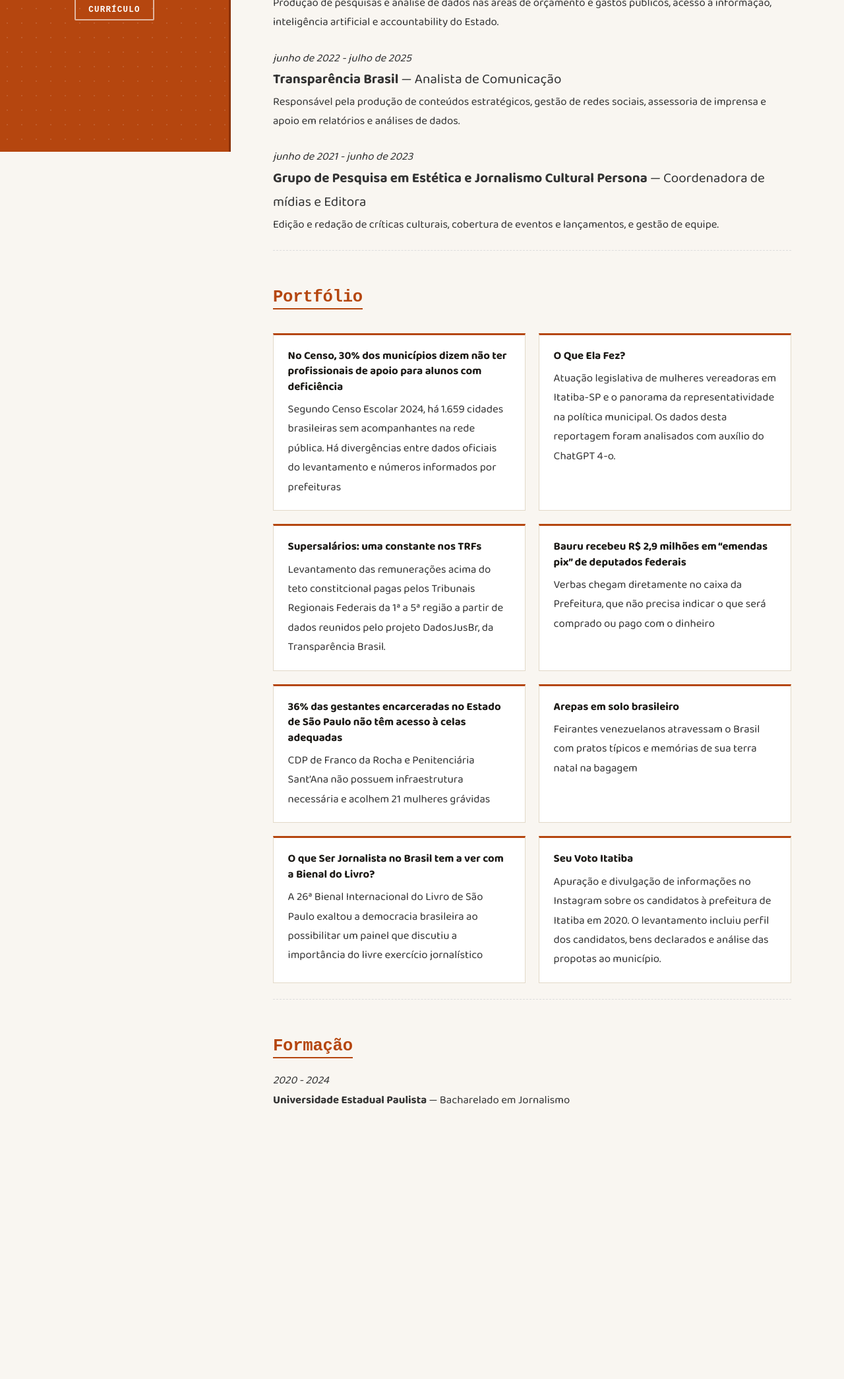
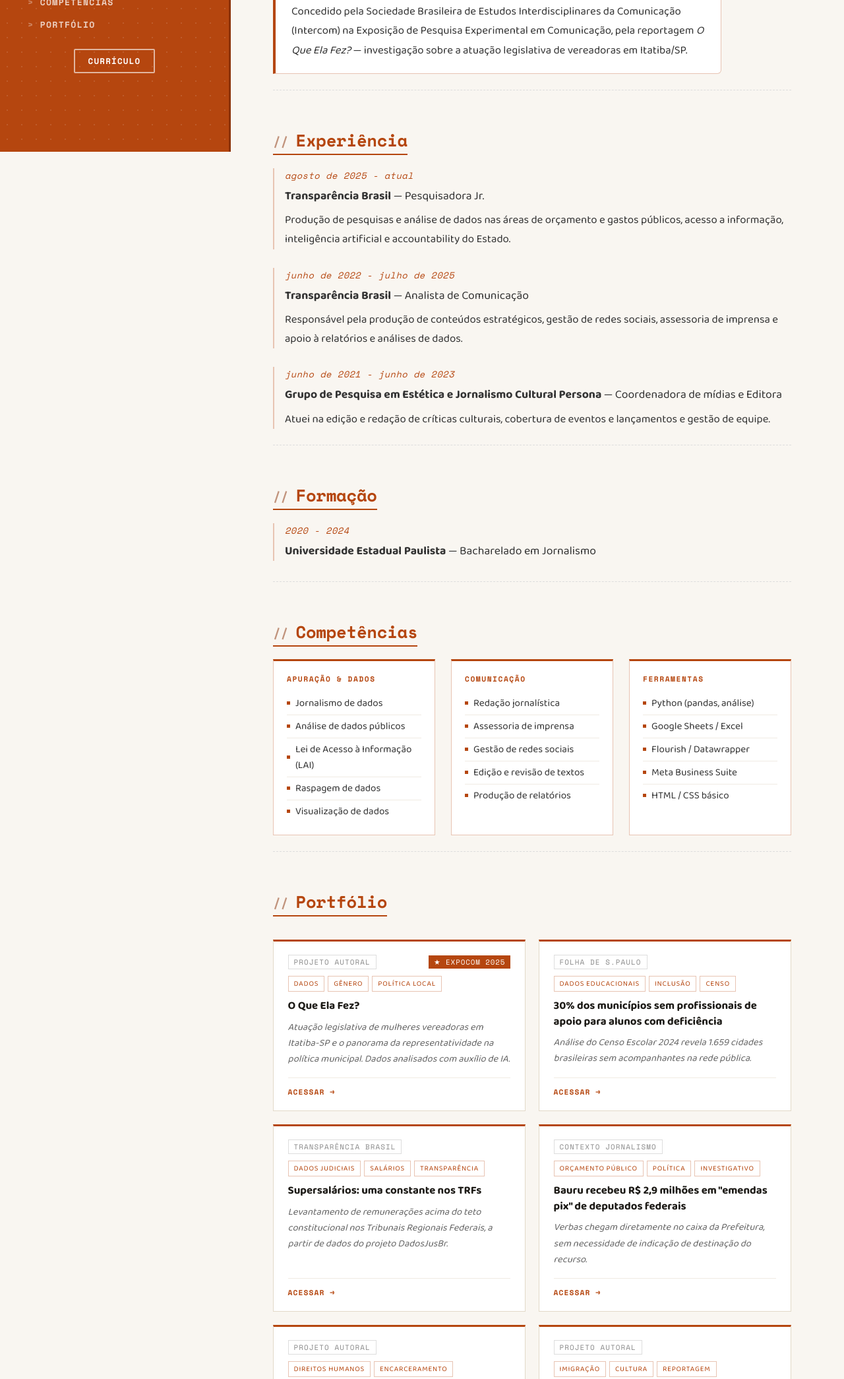
Before and after one commit to mendesns/portfolio-nathalia-mendes, a plain HTML site: page index.html in a window 1280 px wide. Shown: the part 570-2660 px from the top of the page at 66% size. Before the commit the page ends 2380 px from the top, so only its background shows below. Drawn offline with nearby package versions, Linux system fonts and the light colour scheme.

Commit message:
Update index.html

```diff
--- a/index.html
+++ b/index.html
@@ -4,107 +4,234 @@
   <meta charset="UTF-8" />
   <meta name="viewport" content="width=device-width, initial-scale=1.0" />
   <meta property="og:title" content="Nathália Mendes | Jornalista" />
-  <meta property="og:description" content="Site pessoal de Nathália Mendes, jornalista e pesquisadora da Transparência Brasil." />
+  <meta property="og:description" content="Site pessoal de Nathália Mendes, jornalista e analista de comunicação na Transparência Brasil." />
   <meta property="og:type" content="website" />
-  <meta property="og:image" content="objects/meta-perfil-nathalia.jpg" />
-  <meta property="og:url" content="https://mendesns.github.io/portfolio-nathalia-mendes" />
+  <meta property="og:image" content="https://cdn.glitch.global/7c25afc9-d161-4479-a7f8-7243170cc065/gustavo-sanchez-KSYmDencztw-unsplash.jpg?v=1744308526290" />
+  <meta property="og:url" content="https://seusite.glitch.me" />
 
   <link rel="preconnect" href="https://fonts.googleapis.com">
   <link rel="preconnect" href="https://fonts.gstatic.com" crossorigin>
-  <link href="https://fonts.googleapis.com/css2?family=Baloo+2:wght@400;700&display=swap" rel="stylesheet">
+  <link href="https://fonts.googleapis.com/css2?family=Baloo+2:wght@400;700&family=Space+Mono:wght@400;700&display=swap" rel="stylesheet">
   <link rel="stylesheet" href="style.css" />
   <title>Nathália Mendes | Jornalista</title>
 </head>
 <body>
+
   <aside>
-    <img src="objects/perfil-nathalia.jpg" alt="Foto de Nathália Mendes">
+    <img src="https://cdn.glitch.global/7c25afc9-d161-4479-a7f8-7243170cc065/3eeb117f-9612-46d3-80fc-9e6e1f19891f5.jpg?v=1744304571882" alt="Foto de Nathália Mendes">
     <h1>Nathália Mendes</h1>
-    <p class="titulo">Jornalista</p>
-    <p class="metadata">São Paulo, Brasil</p>
+    <p class="titulo">Jornalista com foco em dados, poder e prestação de contas. Formada pela Unesp.</p>
+    <p class="metadata aside-meta">São Paulo, Brasil</p>
     <p><a href="mailto:nathalia.mendes@unesp.br">nathalia.mendes@unesp.br</a></p>
     <p><a href="https://www.linkedin.com/in/nathália-mendes-0b4385219" target="_blank">LinkedIn</a></p>
     <nav>
       <a class="nav-link" href="#sobre">Sobre</a>
+      <a class="nav-link" href="#premios">Prêmios</a>
       <a class="nav-link" href="#experiencia">Experiência</a>
       <a class="nav-link" href="#formacao">Formação</a>
+      <a class="nav-link" href="#competencias">Competências</a>
       <a class="nav-link" href="#portfolio">Portfólio</a>
     </nav>
-    <a class="download-button" href="objects/curriculo-nathalia-mendes.pdf" download>Currículo</a>
+    <a class="download-button" href="https://cdn.glitch.global/7c25afc9-d161-4479-a7f8-7243170cc065/Profile.pdf?v=1744908925371" download>Currículo</a>
   </aside>
 
   <main>
+
+    <!-- SOBRE -->
     <section id="sobre">
-      <h2>Sobre</h2>
-      <p class="metadata">Sou jornalista formada pela UNESP. Tenho experiência com jornalismo de dados, comunicação para o terceiro setor e conteúdo para redes sociais. Sou pesquisadora da Transparência Brasil atualmente.</p>
-      <br> <p class="metadata">Já desenvolvi projetos voltados à política local e sua intersecção com questões de gênero, como a reportagem <a href="https://oqueelafez.wixsite.com/o-que-ela-fez/" style="color: #918461" target="_blank">O Que Ela Fez?</a> de dados sobre a atuação legislativa de vereadoras em Itatiba/SP, pela qual fui vencedora da Exposição de Pesquisa Experimental em Comunicação (Expocom) em produção em jornalismo investigativo ou de dados, etapa Sudeste 2025, da Sociedade Brasileira de Estudos Interdisciplinares da Comunicação (Intercom). Também criei e coordenei a iniciativa <a href="https://www.instagram.com/seuvotoitatiba/" style="color: #918461" target="_blank">Seu Voto Itatiba</a>, que em 2020 realizou a apuração e divulgação dos planos de governo dos candidatos à prefeitura do município de Itatiba. </p>
+      <h2><span class="section-prefix">// </span>Sobre</h2>
+      <p class="metadata">Sou jornalista formada pela UNESP. Tenho experiência com jornalismo de dados, comunicação para o terceiro setor e conteúdo para redes sociais. Atualmente sou analista de comunicação na Transparência Brasil e faço investigações independentes de política em Itatiba, São Paulo.</p>
+      <br>
+      <p class="metadata">Já desenvolvi projetos voltados à política local e sua intersecção com questões de gênero, como a reportagem <a href="https://oqueelafez.wixsite.com/o-que-ela-fez/" target="_blank">O Que Ela Fez? Dados sobre a atuação legislativa de vereadoras em Itatiba/SP</a>, ganhadora do Prêmio Expocom Sudeste 2025, e a iniciativa <a href="https://www.instagram.com/seuvotoitatiba/" target="_blank">Seu Voto Itatiba</a>, que em 2020 realizou a apuração e divulgação dos planos de governo dos candidatos à prefeitura do município de Itatiba.</p>
     </section>
 
-    <section id="experiencia">
-      <h2>Experiência</h2>
-            <p class="metadata"> <i> agosto de 2025 - atual </i> </p>
-     <p class="metadata" style="font-size: 1.3rem;"><strong>Transparência Brasil</strong> — Pesquisadora jr. </p>
-    <p class="metadata">Produção de pesquisas e análise de dados nas áreas de orçamento e gastos públicos, acesso a informação, inteligência artificial e accountability do Estado. </p>
-           <br>
-      <p class="metadata"> <i> junho de 2022 - julho de 2025 </i> </p>
-      <p class="metadata" style="font-size: 1.3rem;"><strong>Transparência Brasil</strong> — Analista de Comunicação </p>
-      <p class="metadata">Responsável pela produção de conteúdos estratégicos, gestão de redes sociais, assessoria de imprensa e apoio em relatórios e análises de dados.</p>
-      <br>
-                  <p class="metadata"> <i> junho de 2021 - junho de 2023 </i> </p>
-      <p class="metadata" style="font-size: 1.3rem;"><strong>Grupo de Pesquisa em Estética e Jornalismo Cultural Persona </strong> — Coordenadora de mídias e Editora</p>
-      <p class="metadata">Edição e redação de críticas culturais, cobertura de eventos e lançamentos, e gestão de equipe.</p>
+    <!-- PRÊMIOS -->
+    <section id="premios">
+      <h2><span class="section-prefix">// </span>Prêmios</h2>
+      <div class="premio-card">
+        <div class="premio-header">
+          <span class="premio-badge">★ Expocom 2025</span>
+          <span class="premio-categoria">Jornalismo Investigativo ou de Dados</span>
+        </div>
+        <p class="premio-titulo">1º lugar — etapa Sudeste</p>
+        <p class="metadata">Concedido pela Sociedade Brasileira de Estudos Interdisciplinares da Comunicação (Intercom) na Exposição de Pesquisa Experimental em Comunicação, pela reportagem <em>O Que Ela Fez?</em> — investigação sobre a atuação legislativa de vereadoras em Itatiba/SP.</p>
+      </div>
     </section>
 
+    <!-- EXPERIÊNCIA -->
+    <section id="experiencia">
+      <h2><span class="section-prefix">// </span>Experiência</h2>
+
+      <div class="exp-item">
+        <p class="metadata exp-periodo"><i>agosto de 2025 - atual</i></p>
+        <p class="metadata exp-cargo"><strong>Transparência Brasil</strong> — Pesquisadora Jr.</p>
+        <p class="metadata">Produção de pesquisas e análise de dados nas áreas de orçamento e gastos públicos, acesso a informação, inteligência artificial e accountability do Estado.</p>
+      </div>
+
+      <div class="exp-item">
+        <p class="metadata exp-periodo"><i>junho de 2022 - julho de 2025</i></p>
+        <p class="metadata exp-cargo"><strong>Transparência Brasil</strong> — Analista de Comunicação</p>
+        <p class="metadata">Responsável pela produção de conteúdos estratégicos, gestão de redes sociais, assessoria de imprensa e apoio à relatórios e análises de dados.</p>
+      </div>
+
+      <div class="exp-item">
+        <p class="metadata exp-periodo"><i>junho de 2021 - junho de 2023</i></p>
+        <p class="metadata exp-cargo"><strong>Grupo de Pesquisa em Estética e Jornalismo Cultural Persona</strong> — Coordenadora de mídias e Editora</p>
+        <p class="metadata">Atuei na edição e redação de críticas culturais, cobertura de eventos e lançamentos e gestão de equipe.</p>
+      </div>
+    </section>
+
+    <!-- FORMAÇÃO -->
+    <section id="formacao">
+      <h2><span class="section-prefix">// </span>Formação</h2>
+      <div class="exp-item">
+        <p class="metadata exp-periodo"><i>2020 - 2024</i></p>
+        <p class="metadata exp-cargo"><strong>Universidade Estadual Paulista</strong> — Bacharelado em Jornalismo</p>
+      </div>
+    </section>
+
+    <!-- COMPETÊNCIAS -->
+    <section id="competencias">
+      <h2><span class="section-prefix">// </span>Competências</h2>
+      <div class="competencias-grid">
+        <div class="competencia-grupo">
+          <p class="comp-titulo">APURAÇÃO &amp; DADOS</p>
+          <ul>
+            <li>Jornalismo de dados</li>
+            <li>Análise de dados públicos</li>
+            <li>Lei de Acesso à Informação (LAI)</li>
+            <li>Raspagem de dados</li>
+            <li>Visualização de dados</li>
+          </ul>
+        </div>
+        <div class="competencia-grupo">
+          <p class="comp-titulo">COMUNICAÇÃO</p>
+          <ul>
+            <li>Redação jornalística</li>
+            <li>Assessoria de imprensa</li>
+            <li>Gestão de redes sociais</li>
+            <li>Edição e revisão de textos</li>
+            <li>Produção de relatórios</li>
+          </ul>
+        </div>
+        <div class="competencia-grupo">
+          <p class="comp-titulo">FERRAMENTAS</p>
+          <ul>
+            <li>Python (pandas, análise)</li>
+            <li>Google Sheets / Excel</li>
+            <li>Flourish / Datawrapper</li>
+            <li>Meta Business Suite</li>
+            <li>HTML / CSS básico</li>
+          </ul>
+        </div>
+      </div>
+    </section>
+
+    <!-- PORTFÓLIO -->
     <section id="portfolio">
-  <h2>Portfólio</h2>
+      <h2><span class="section-prefix">// </span>Portfólio</h2>
       <div class="portfolio-grid">
-     <a href="https://www1.folha.uol.com.br/educacao/2026/02/no-censo-30-dos-municipios-dizem-nao-ter-profissionais-de-apoio-para-alunos-com-deficiencia.shtml" target="_blank" class="portfolio-block">
-      <h3>No Censo, 30% dos municípios dizem não ter profissionais de apoio para alunos com deficiência</h3>
-      <p class="metadata">Segundo Censo Escolar 2024, há 1.659 cidades brasileiras sem acompanhantes na rede pública. Há divergências entre dados oficiais do levantamento e números informados por prefeituras</p>
+
+        <a href="https://oqueelafez.wixsite.com/o-que-ela-fez" target="_blank" class="portfolio-block">
+          <div class="card-top">
+            <span class="card-veiculo">Projeto autoral</span>
+            <span class="card-premio">★ Expocom 2025</span>
+          </div>
+          <div class="card-keywords">
+            <span>dados</span><span>gênero</span><span>política local</span>
+          </div>
+          <h3>O Que Ela Fez?</h3>
+          <p class="card-desc">Atuação legislativa de mulheres vereadoras em Itatiba-SP e o panorama da representatividade na política municipal. Dados analisados com auxílio de IA.</p>
+          <span class="card-cta">ACESSAR →</span>
         </a>
 
-    <a href="https://oqueelafez.wixsite.com/o-que-ela-fez" target="_blank" class="portfolio-block">
-      <h3>O Que Ela Fez?</h3>
-      <p class="metadata">Atuação legislativa de mulheres vereadoras em Itatiba-SP e o panorama da representatividade na política municipal. Os dados desta reportagem foram analisados com auxílio do ChatGPT 4-o.</p>
+        <a href="https://www1.folha.uol.com.br/educacao/2026/02/no-censo-30-dos-municipios-dizem-nao-ter-profissionais-de-apoio-para-alunos-com-deficiencia.shtml" target="_blank" class="portfolio-block">
+          <div class="card-top">
+            <span class="card-veiculo">Folha de S.Paulo</span>
+          </div>
+          <div class="card-keywords">
+            <span>dados educacionais</span><span>inclusão</span><span>censo</span>
+          </div>
+          <h3>30% dos municípios sem profissionais de apoio para alunos com deficiência</h3>
+          <p class="card-desc">Análise do Censo Escolar 2024 revela 1.659 cidades brasileiras sem acompanhantes na rede pública.</p>
+          <span class="card-cta">ACESSAR →</span>
         </a>
 
         <a href="https://www.transparencia.org.br/downloads/publicacoes/trfs_relatorio_set_2023.pdf" target="_blank" class="portfolio-block">
+          <div class="card-top">
+            <span class="card-veiculo">Transparência Brasil</span>
+          </div>
+          <div class="card-keywords">
+            <span>dados judiciais</span><span>salários</span><span>transparência</span>
+          </div>
           <h3>Supersalários: uma constante nos TRFs</h3>
-      <p class="metadata">Levantamento das remunerações acima do teto constitcional pagas pelos Tribunais Regionais Federais da 1ª a 5ª região a partir de dados reunidos pelo projeto DadosJusBr, da Transparência Brasil.</p>
+          <p class="card-desc">Levantamento de remunerações acima do teto constitucional nos Tribunais Regionais Federais, a partir de dados do projeto DadosJusBr.</p>
+          <span class="card-cta">ACESSAR →</span>
         </a>
 
         <a href="https://contextojornalismo.com/2023/07/05/bauru-recebeu-r-29-milhoes-em-emendas-pix-de-deputados-federais/" target="_blank" class="portfolio-block">
-      <h3>Bauru recebeu R$ 2,9 milhões em “emendas pix” de deputados federais</h3>
-      <p class="metadata">Verbas chegam diretamente no caixa da Prefeitura, que não precisa indicar o que será comprado ou pago com o dinheiro</p>
+          <div class="card-top">
+            <span class="card-veiculo">Contexto Jornalismo</span>
+          </div>
+          <div class="card-keywords">
+            <span>orçamento público</span><span>política</span><span>investigativo</span>
+          </div>
+          <h3>Bauru recebeu R$ 2,9 milhões em "emendas pix" de deputados federais</h3>
+          <p class="card-desc">Verbas chegam diretamente no caixa da Prefeitura, sem necessidade de indicação de destinação do recurso.</p>
+          <span class="card-cta">ACESSAR →</span>
         </a>
 
         <a href="encarceramento-feminino.html" class="portfolio-block">
-        <h3>36% das gestantes encarceradas no Estado de São Paulo não têm acesso à celas adequadas</h3>
-      <p class="metadata">CDP de Franco da Rocha e Penitenciária Sant’Ana não possuem infraestrutura necessária e acolhem 21 mulheres grávidas</p>
+          <div class="card-top">
+            <span class="card-veiculo">Projeto autoral</span>
+          </div>
+          <div class="card-keywords">
+            <span>direitos humanos</span><span>encarceramento</span><span>investigativo</span>
+          </div>
+          <h3>36% das gestantes encarceradas em SP sem acesso a celas adequadas</h3>
+          <p class="card-desc">CDP de Franco da Rocha e Penitenciária Sant'Ana acolhem 21 mulheres grávidas sem infraestrutura necessária.</p>
+          <span class="card-cta">ACESSAR →</span>
         </a>
 
         <a href="arepas-em-solo-brasileiro.html" class="portfolio-block">
+          <div class="card-top">
+            <span class="card-veiculo">Projeto autoral</span>
+          </div>
+          <div class="card-keywords">
+            <span>imigração</span><span>cultura</span><span>reportagem</span>
+          </div>
           <h3>Arepas em solo brasileiro</h3>
-      <p class="metadata">Feirantes venezuelanos atravessam o Brasil com pratos típicos e memórias de sua terra natal na bagagem</p>
+          <p class="card-desc">Feirantes venezuelanos atravessam o Brasil com pratos típicos e memórias de sua terra natal na bagagem.</p>
+          <span class="card-cta">ACESSAR →</span>
         </a>
 
         <a href="https://personaunesp.com.br/ser-jornalista-bienal-do-livro-artigo/" target="_blank" class="portfolio-block">
-        <h3>O que Ser Jornalista no Brasil tem a ver com a Bienal do Livro?</h3>
-      <p class="metadata">A 26ª Bienal Internacional do Livro de São Paulo exaltou a democracia brasileira ao possibilitar um painel que discutiu a importância do livre exercício jornalístico</p>
+          <div class="card-top">
+            <span class="card-veiculo">Persona UNESP</span>
+          </div>
+          <div class="card-keywords">
+            <span>jornalismo</span><span>democracia</span><span>cultura</span>
+          </div>
+          <h3>O que ser jornalista no Brasil tem a ver com a Bienal do Livro?</h3>
+          <p class="card-desc">A 26ª Bienal Internacional do Livro de SP e o painel sobre o livre exercício jornalístico na democracia.</p>
+          <span class="card-cta">ACESSAR →</span>
         </a>
 
         <a href="https://www.instagram.com/seuvotoitatiba/" target="_blank" class="portfolio-block">
+          <div class="card-top">
+            <span class="card-veiculo">Projeto autoral</span>
+          </div>
+          <div class="card-keywords">
+            <span>eleições</span><span>dados</span><span>jornalismo cívico</span>
+          </div>
           <h3>Seu Voto Itatiba</h3>
-      <p class="metadata">Apuração e divulgação de informações no Instagram sobre os candidatos à prefeitura de Itatiba em 2020. O levantamento incluiu perfil dos candidatos, bens declarados e análise das propotas ao município.</p>
+          <p class="card-desc">Apuração e divulgação de informações sobre os candidatos à prefeitura de Itatiba em 2020: perfil, bens declarados e análise das propostas.</p>
+          <span class="card-cta">ACESSAR →</span>
         </a>
 
       </div>
     </section>
 
-    <section id="formacao">
-      <h2>Formação</h2>
-      <p class="metadata"> <i> 2020 - 2024 </i> </p>
-      <p class="metadata"><strong>Universidade Estadual Paulista</strong> — Bacharelado em Jornalismo </p>
-    </section>
   </main>
 
   <script src="script.js"></script>
```
Lines whose indentation alone changed are shown as unchanged.
